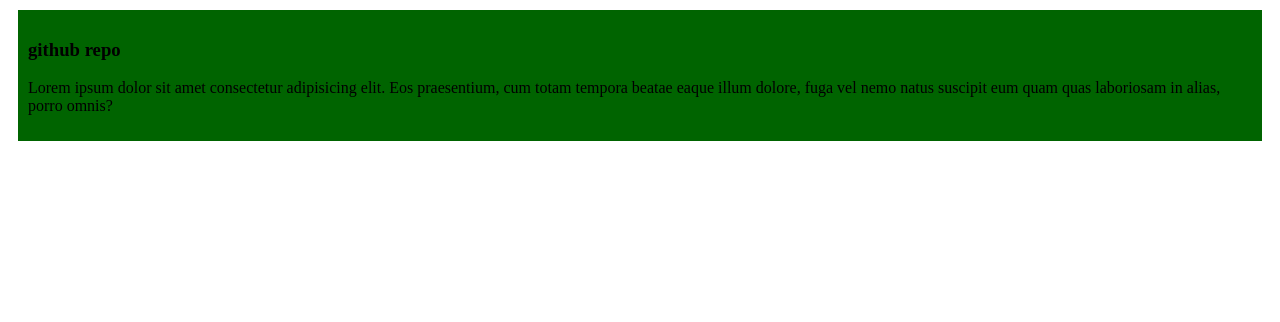
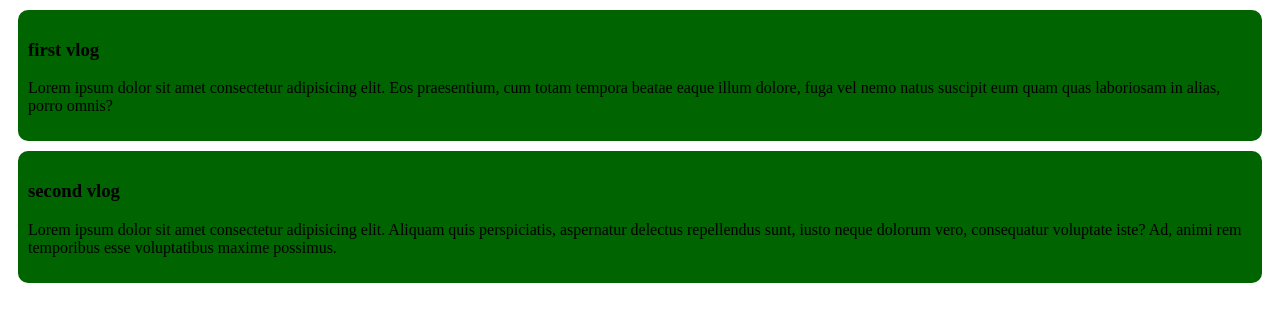
Before and after one commit to meherab303/nahins-repo, a plain HTML site: page index.html in a window 1280 px wide. Drawn offline with Linux system fonts and the light colour scheme.

Commit message:
second vlog added

```diff
--- a/index.html
+++ b/index.html
@@ -8,9 +8,16 @@
     <link rel="stylesheet" href="style/vlog.css">
 </head>
 <body>
-    <div><h3> github repo</h3>
+    <div><h3> first vlog</h3>
     <p>Lorem ipsum dolor sit amet consectetur adipisicing elit. Eos praesentium, cum totam tempora beatae eaque illum dolore, fuga vel nemo natus suscipit eum quam quas laboriosam in alias, porro omnis?</p>
 
+
+
+    </div>
+    <div>
+        <h3>second vlog</h3>
+
+<p>Lorem ipsum dolor sit amet consectetur adipisicing elit. Aliquam quis perspiciatis, aspernatur delectus repellendus sunt, iusto neque dolorum vero, consequatur voluptate iste? Ad, animi rem temporibus esse voluptatibus maxime possimus.</p>
 
 
     </div>
--- a/style/vlog.css
+++ b/style/vlog.css
@@ -3,4 +3,5 @@ div{
     background-color: darkgreen;
     padding: 10px;
     margin: 10px;
+    border-radius: 10px;
 }
```
